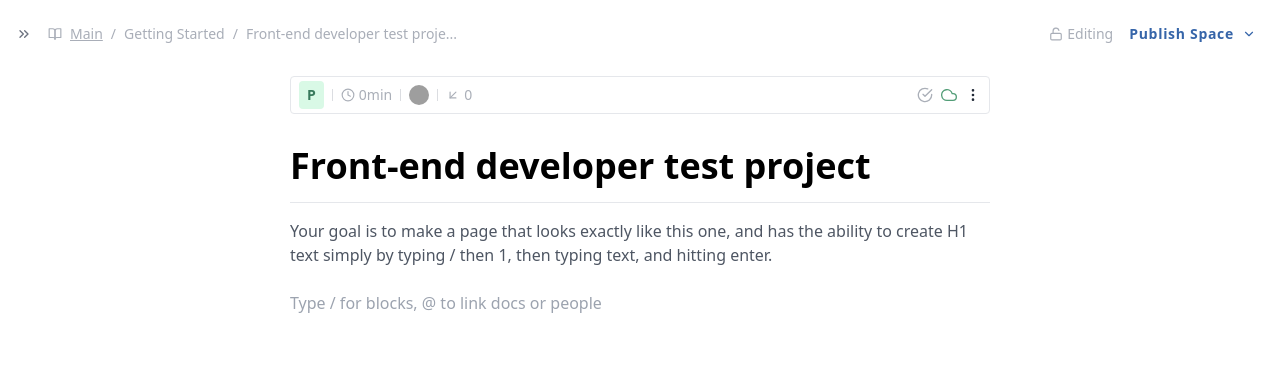
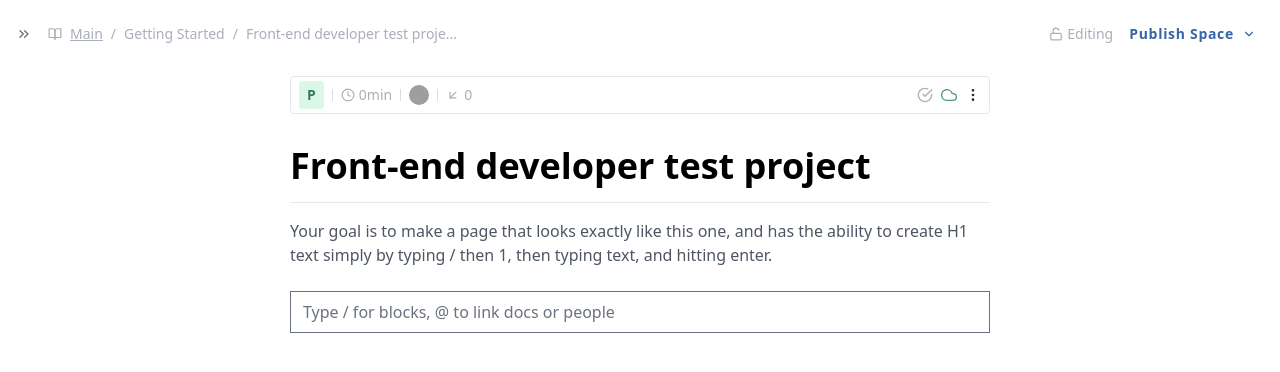
Before and after one commit to MohamedBechirMejri/helpjuice-test-project, a Next.js app: page / in a window 1280 px wide. Shown: the top 372 px of the page. Built offline with nearby package versions, Linux system fonts and the light colour scheme; grey boxes are pictures that could not be loaded.

Commit message:
add tailwind plugins @tailwindcss/typography @tailwindcss/forms @tailwindcss/line-clamp @tailwindcss/aspect-ratio

```diff
--- a/package.json
+++ b/package.json
@@ -14,6 +14,10 @@
     "uniqid": "^5.4.0"
   },
   "devDependencies": {
+    "@tailwindcss/aspect-ratio": "^0.4.2",
+    "@tailwindcss/forms": "^0.5.3",
+    "@tailwindcss/line-clamp": "^0.4.2",
+    "@tailwindcss/typography": "^0.5.7",
     "@types/node": "18.8.0",
     "@types/react": "18.0.21",
     "@types/react-dom": "18.0.6",
--- a/tailwind.config.js
+++ b/tailwind.config.js
@@ -1,11 +1,16 @@
 /** @type {import('tailwindcss').Config} */
 module.exports = {
   content: [
-    './pages/**/*.{js,ts,jsx,tsx}',
-    './components/**/*.{js,ts,jsx,tsx}',
+    "./pages/**/*.{js,ts,jsx,tsx}",
+    "./components/**/*.{js,ts,jsx,tsx}",
   ],
   theme: {
     extend: {},
   },
-  plugins: [],
-}
+  plugins: [
+    require("@tailwindcss/typography"),
+    require("@tailwindcss/forms"),
+    require("@tailwindcss/line-clamp"),
+    require("@tailwindcss/aspect-ratio"),
+  ],
+};
```
Also changed, not shown: 1 other file (tests, documents, lock files or other folders).
